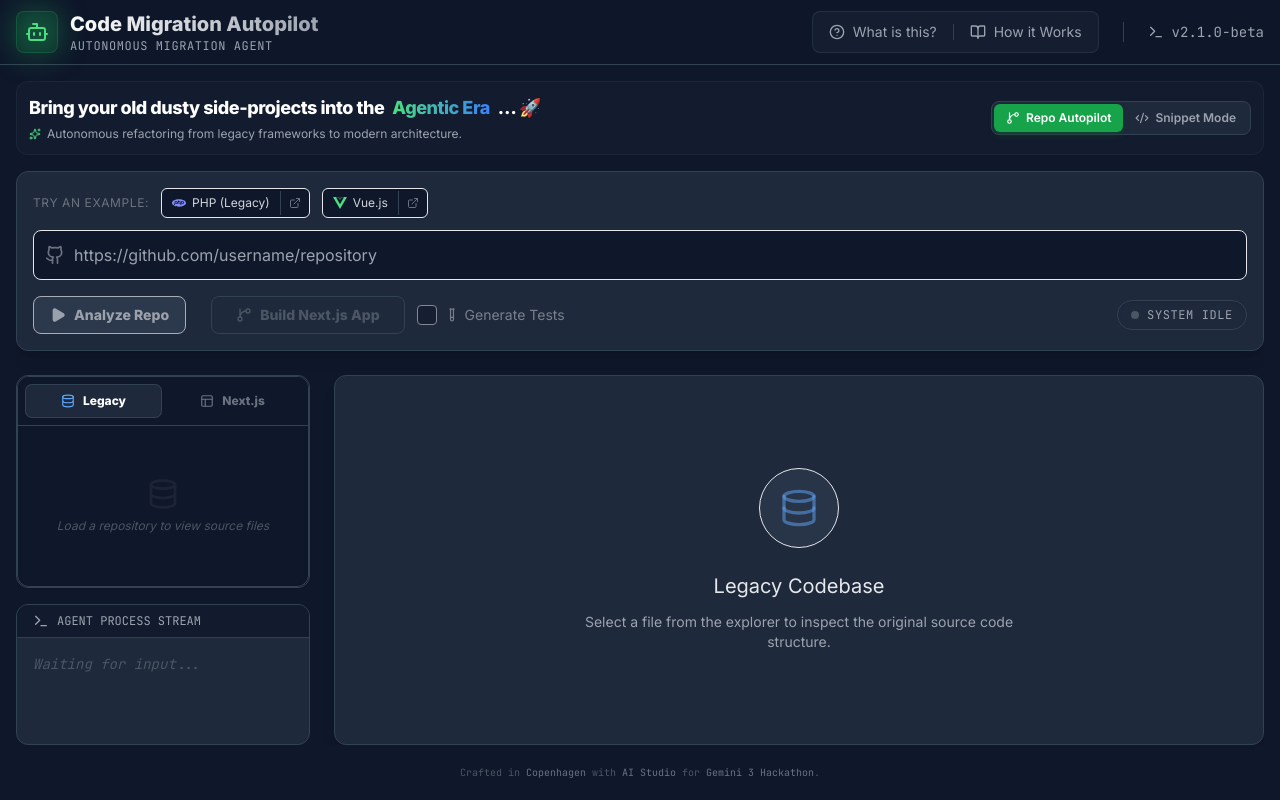
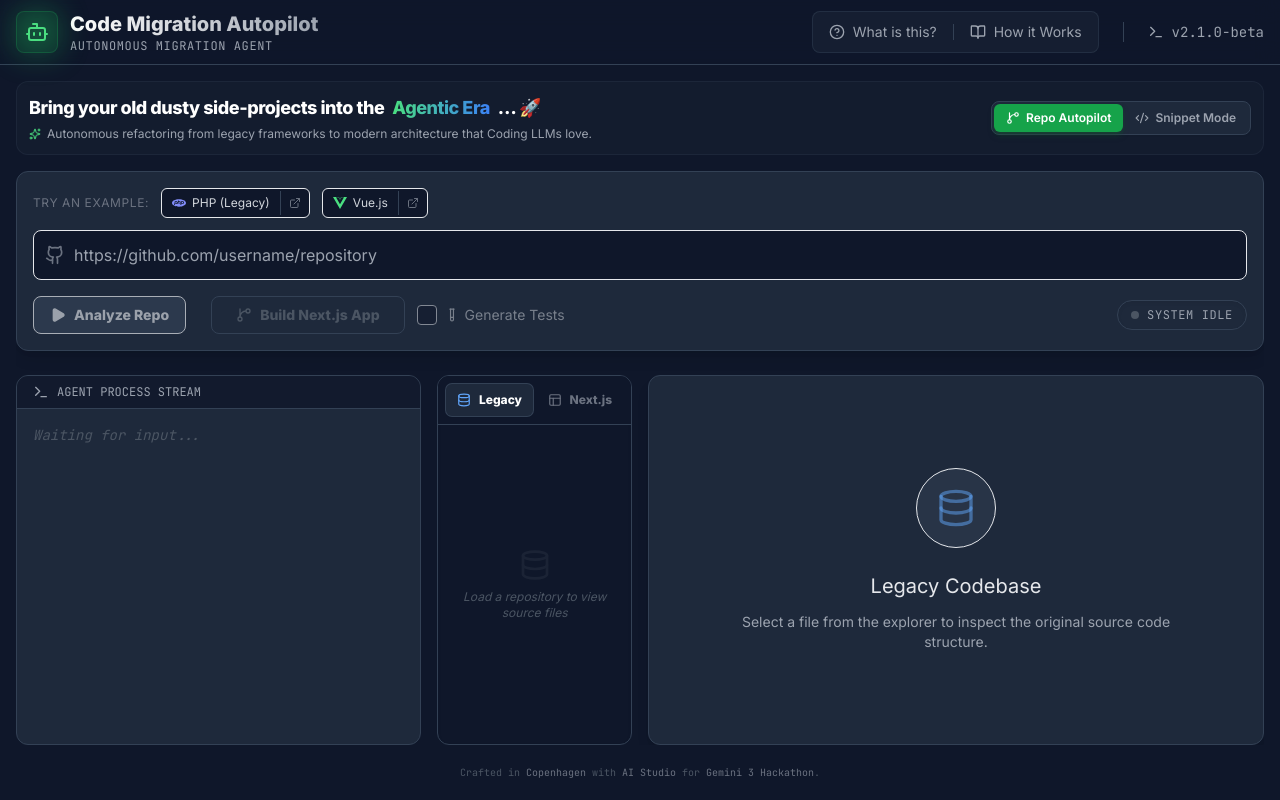
Before and after one commit to lassestilvang/code-migration-autopilot, a React (Vite) app: page / in a window 1280 px wide. Built offline with nearby package versions, Linux system fonts and the light colour scheme.

Commit message:
feat: Improve UI and messaging for migration
Refine the application's tagline to emphasize its appeal to coding LLMs.
Adjust the layout in `RepoMigration.tsx` to optimize screen real estate for logs and file explorer components, improving the user experience on different screen sizes.

```diff
--- a/App.tsx
+++ b/App.tsx
@@ -22,7 +22,7 @@
                 </h2>
                 <p className="text-gray-400 text-xs flex items-center gap-1.5 mt-1">
                   <Sparkles className="w-3 h-3 text-brand-400" />
-                  Autonomous refactoring from legacy frameworks to modern architecture.
+                  Autonomous refactoring from legacy frameworks to modern architecture that Coding LLMs love.
                 </p>
             </div>
 
--- a/components/RepoMigration.tsx
+++ b/components/RepoMigration.tsx
@@ -683,10 +683,14 @@
             )}
         </div>
 
-        <div className="grid grid-cols-1 lg:grid-cols-12 gap-6 flex-1 min-h-0">
-            {/* Left Sidebar: File Tree */}
-            <div className="lg:col-span-3 flex flex-col gap-4 h-full min-h-0">
-                <div className="flex-[3] min-h-0 overflow-hidden rounded-xl border border-dark-700 shadow-sm">
+        <div className="grid grid-cols-1 lg:grid-cols-12 gap-4 flex-1 min-h-0">
+            {/* Column 1: Agent Logs (Left on Desktop, Bottom on Mobile) */}
+            <div className="lg:col-span-4 flex flex-col h-full min-h-0 order-3 lg:order-1">
+                <AgentLogs logs={state.logs} />
+            </div>
+
+            {/* Column 2: File Tree (Middle on Desktop, Top on Mobile) */}
+            <div className="lg:col-span-2 flex flex-col h-full min-h-0 order-1 lg:order-2">
                 <FileExplorer
                     files={state.activeTree === 'source' ? state.files : state.generatedFiles}
                     selectedFile={state.selectedFile}
@@ -695,14 +699,10 @@
                     onSelectFile={handleFileSelect}
                 />
             </div>
-                <div className="flex-[2] min-h-0 overflow-hidden">
-                    <AgentLogs logs={state.logs} />
-                </div>
-            </div>
 
-            {/* Main Content Area: Code Viewer */}
-            <div className="lg:col-span-9 flex flex-col gap-4 h-full min-h-0">
-                <div className="flex-1 bg-dark-800 rounded-xl border border-dark-700 overflow-hidden relative min-h-0 shadow-lg flex flex-col">
+            {/* Column 3: Main Content (Right on Desktop, Middle on Mobile) */}
+            <div className="lg:col-span-6 flex flex-col h-full min-h-0 order-2 lg:order-3">
+                <div className="flex-1 bg-dark-800 rounded-xl border border-dark-700 overflow-hidden relative min-h-0 shadow-lg flex flex-col h-full">
                     {selectedNode && selectedNode.type === 'file' ? (
                         isImageFile(selectedNode.name) ? (
                             <div className="flex flex-col h-full">
```
Lines whose indentation alone changed are shown as unchanged.
